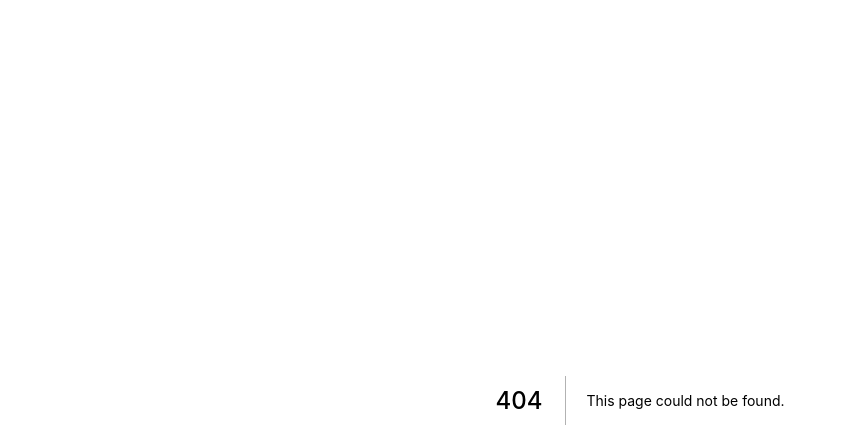
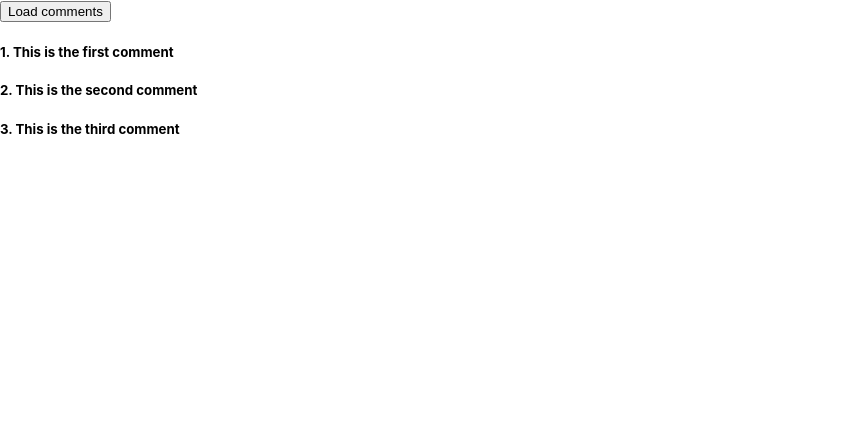
Before and after one commit to Belendia/study-nextjs, a Next.js app: page /comments in a window 1280 px wide. Before the commit this address had no page. Shown: the top 448 px of the page, without its empty margins (0-847 px from the left). Built offline with nearby package versions, Linux system fonts and the light colour scheme.

Commit message:
Implemented API GET Request

```diff
--- /dev/null
+++ b/data/comments.js
@@ -0,0 +1,14 @@
+export const comments = [
+  {
+    id: 1,
+    text: "This is the first comment",
+  },
+  {
+    id: 2,
+    text: "This is the second comment",
+  },
+  {
+    id: 3,
+    text: "This is the third comment",
+  },
+];
--- /dev/null
+++ b/pages/api/comments/index.js
@@ -0,0 +1,5 @@
+import { comments } from "../../../data/comments";
+
+export default function handler(req, res) {
+  res.status(200).json(comments);
+}
--- /dev/null
+++ b/pages/comments/index.js
@@ -0,0 +1,36 @@
+import { useState } from "react";
+function commentsPage({ commentList }) {
+  const [comments, setComments] = useState(commentList);
+
+  const fetchComments = async () => {
+    const response = await fetch("/api/comments");
+    const data = await response.json();
+    setComments(data);
+  };
+
+  return (
+    <>
+      <button onClick={fetchComments}>Load comments</button>
+      {comments.map((comment) => (
+        <div key={comment.id}>
+          <h5>
+            {comment.id}. {comment.text}{" "}
+          </h5>
+        </div>
+      ))}
+    </>
+  );
+}
+
+export default commentsPage;
+
+export async function getServerSideProps(context) {
+  const response = await fetch("http://localhost:3000/api/comments");
+  const data = await response.json();
+
+  return {
+    props: {
+      commentList: data,
+    },
+  };
+}
```
